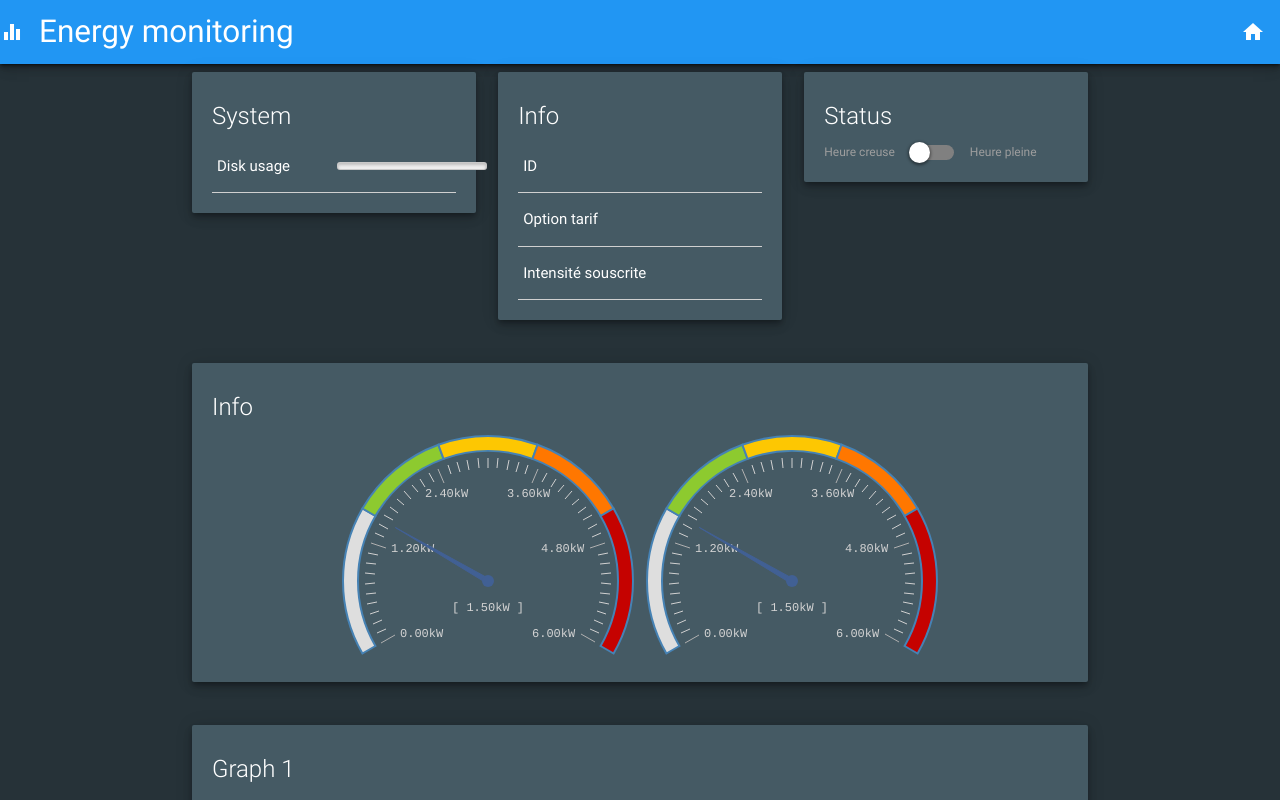
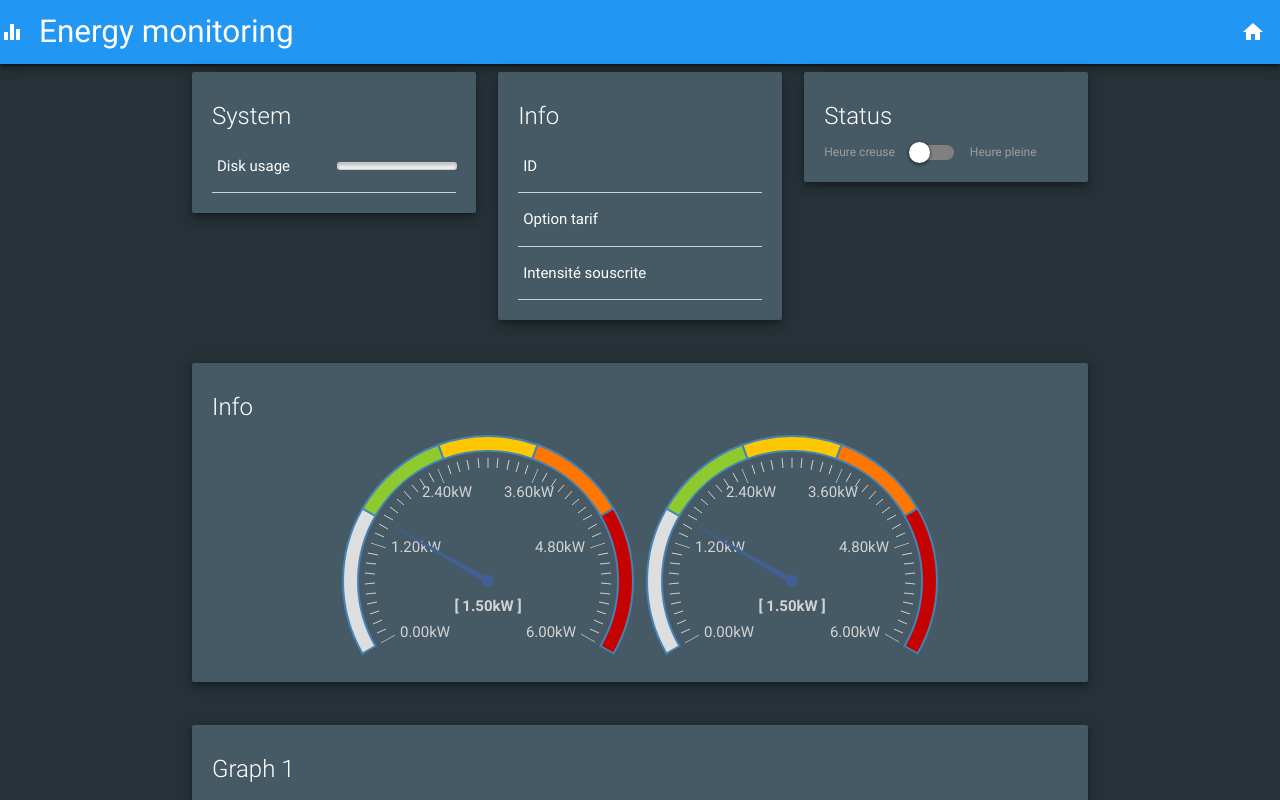
Before and after one commit to ftoulemon/Dilebhome, a plain HTML site: page frontend/index.html in a window 1280 px wide. Shown: the top 800 px of the page. Drawn offline with nearby package versions, Linux system fonts and the light colour scheme; no server answers.

Commit message:
Minor graphical tweak

```diff
--- a/frontend/css/style.css
+++ b/frontend/css/style.css
@@ -58,7 +58,7 @@ svg text{
 }
 
 meter::-webkit-meter-bar {
-    width: 150px;
+    width: 120px;
     background: #EEE;
     box-shadow: 0 2px 3px rgba(0,0,0,0.2) inset;
     border-radius: 3px;
--- a/frontend/js/gauge.js
+++ b/frontend/js/gauge.js
@@ -135,7 +135,7 @@ var svg;
 
      var lastGraduationValue = majorGraduationValues[majorGraduationValues.length - 1];
      var textSize = isNaN(majorGraduationTextSize) ? (width * 12) / 300 : majorGraduationTextSize;
-     var fontStyle = textSize + "px Courier";
+     var fontStyle = textSize + "px";
 
      var dummyText = svg.append("text")
          .attr("x", centerX)
@@ -212,7 +212,7 @@ var svg;
          var rightY = centerY - needleRadius * Math.sin(thetaRad + Math.PI / 2);
          var triangle = "M " + leftX + " " + leftY + " L " + topX + " " + topY + " L " + rightX + " " + rightY;
          var textSize = isNaN(needleValueTextSize) ? (width * 12) / 300 : needleValueTextSize;
-         var fontStyle = textSize + "px Courier";
+         var fontStyle = textSize + "px";
 
          if (scope.value >= minLimit && scope.value <= maxLimit) {
              svg.append("svg:path")
```
